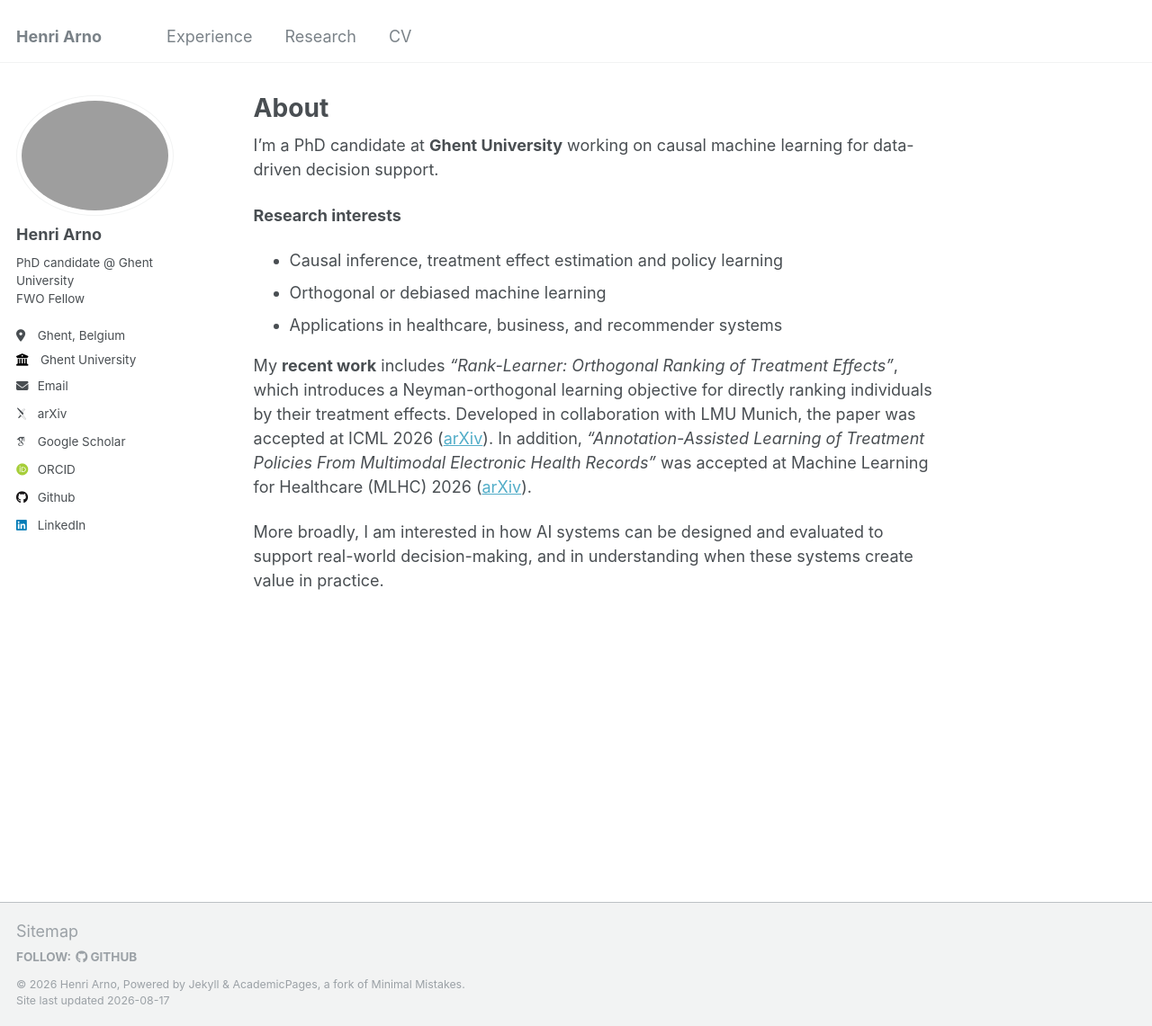
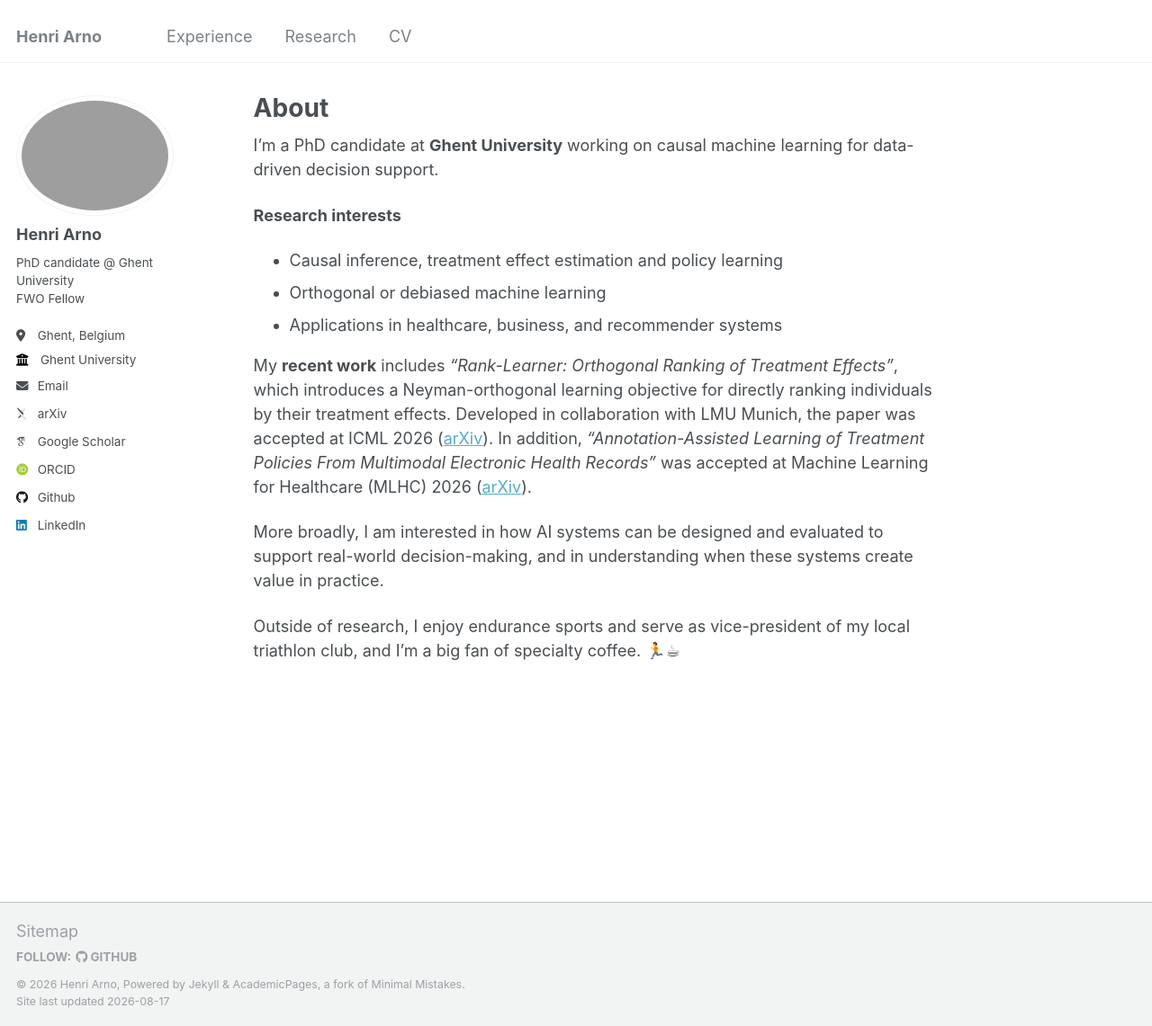
Before and after one commit to HenriArno/HenriArno.github.io, a Jekyll site: the page built from _pages/about.md, in a window 1280 px wide and 1141 px high. Shown: the whole window at 90% size. Built offline with Jekyll 4.4.1, drawn with Linux system fonts in a browser that asks for light colours; some web fonts are replaced.

Commit message:
Update about.md

```diff
--- a/_pages/about.md
+++ b/_pages/about.md
@@ -17,3 +17,5 @@ I’m a PhD candidate at **Ghent University** working on causal machine learning
 My **recent work** includes *"Rank-Learner: Orthogonal Ranking of Treatment Effects"*, which introduces a Neyman-orthogonal learning objective for directly ranking individuals by their treatment effects. Developed in collaboration with LMU Munich, the paper was accepted at ICML 2026 ([arXiv](https://arxiv.org/abs/2602.03517)). In addition, *"Annotation-Assisted Learning of Treatment Policies From Multimodal Electronic Health Records"* was accepted at Machine Learning for Healthcare (MLHC) 2026 ([arXiv](https://arxiv.org/abs/2507.20993)).
 
 More broadly, I am interested in how AI systems can be designed and evaluated to support real-world decision-making, and in understanding when these systems create value in practice.
+
+Outside of research, I enjoy endurance sports and serve as vice-president of my local triathlon club, and I’m a big fan of specialty coffee. 🏃☕
```
